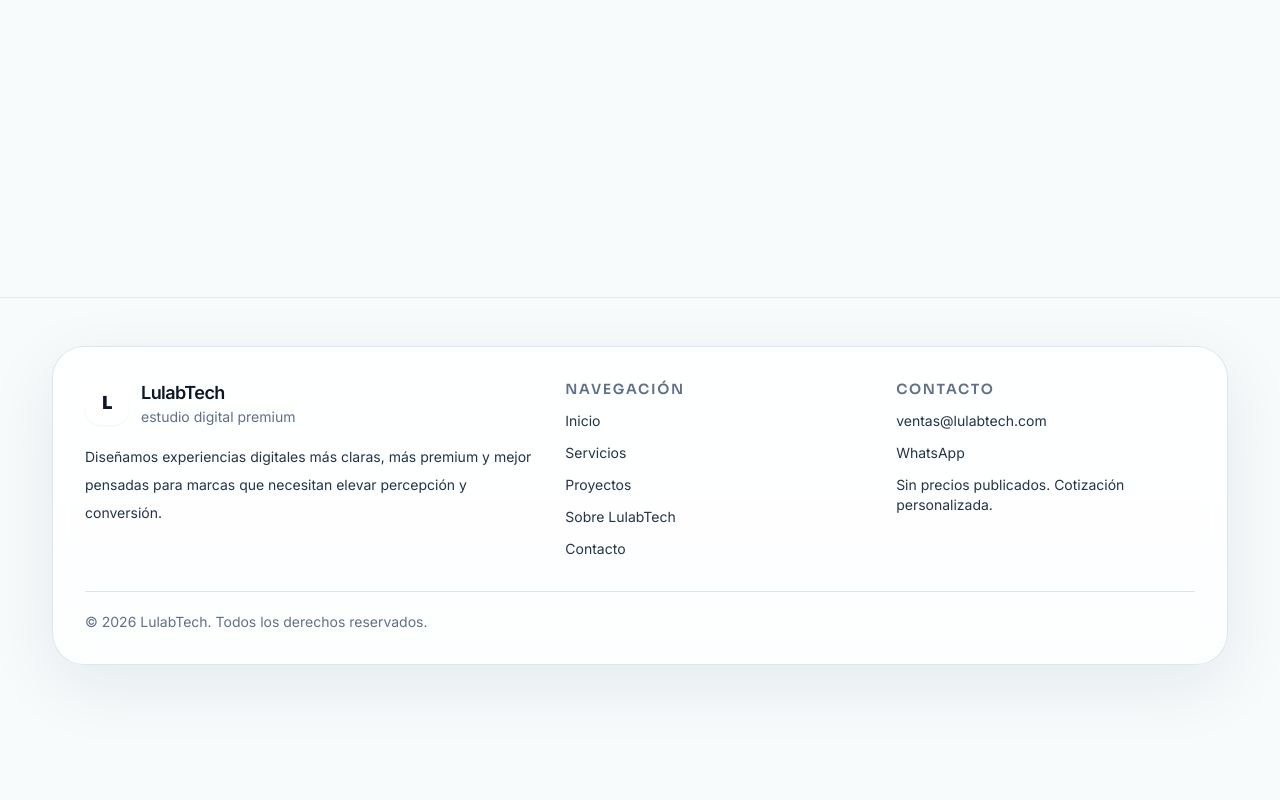
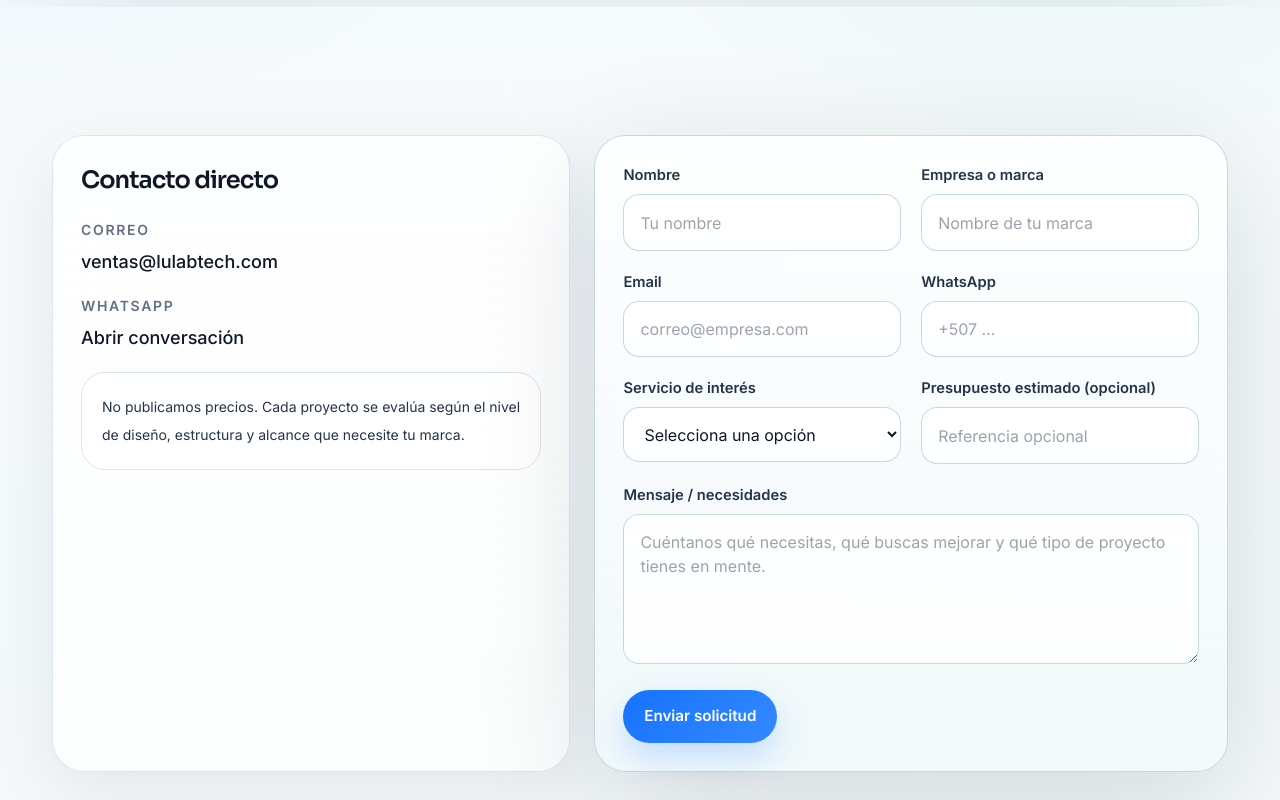
Before and after one commit to lulabtechnology/Lulabtech, a Next.js app: page /contacto in a window 1280 px wide. Before the commit this address had no page. Shown: the part 600-1400 px from the top of the page. Before the commit the page ends 1313 px from the top, so only its background shows below. Built offline with nearby package versions, Linux system fonts and the light colour scheme.

Commit message:
Create page.tsx

```diff
--- /dev/null
+++ b/app/contacto/page.tsx
@@ -0,0 +1,117 @@
+import { PageHero } from "../../components/sections/page-hero";
+import { Container } from "../../components/ui/container";
+
+export default function ContactoPage() {
+  return (
+    <>
+      <PageHero
+        eyebrow="contacto"
+        title="Cuéntanos qué estás construyendo."
+        description="Si necesitas una presencia digital más clara, más seria y mejor pensada, podemos ayudarte a definir la mejor ruta."
+      />
+
+      <section className="section-padding pt-0">
+        <Container>
+          <div className="grid gap-6 lg:grid-cols-[.9fr_1.1fr]">
+            <div className="surface rounded-[32px] p-6 md:p-7">
+              <h2 className="text-2xl font-semibold tracking-[-0.04em]">
+                Contacto directo
+              </h2>
+
+              <div className="mt-6 space-y-5 text-[var(--text-main)]">
+                <div>
+                  <p className="text-sm font-semibold uppercase tracking-[0.12em] text-[var(--text-soft)]">
+                    Correo
+                  </p>
+                  <a
+                    href="mailto:ventas@lulabtech.com"
+                    className="mt-2 block text-lg font-medium text-[var(--text-strong)]"
+                  >
+                    ventas@lulabtech.com
+                  </a>
+                </div>
+
+                <div>
+                  <p className="text-sm font-semibold uppercase tracking-[0.12em] text-[var(--text-soft)]">
+                    WhatsApp
+                  </p>
+                  <a
+                    href="https://wa.me/50700000000"
+                    target="_blank"
+                    rel="noreferrer"
+                    className="mt-2 block text-lg font-medium text-[var(--text-strong)]"
+                  >
+                    Abrir conversación
+                  </a>
+                </div>
+
+                <div className="rounded-[24px] border border-[var(--border-soft)] bg-white/75 p-5">
+                  <p className="text-sm leading-7 text-[var(--text-main)]">
+                    No publicamos precios. Cada proyecto se evalúa según el nivel de
+                    diseño, estructura y alcance que necesite tu marca.
+                  </p>
+                </div>
+              </div>
+            </div>
+
+            <div className="surface-strong rounded-[32px] p-6 md:p-7">
+              <form className="grid gap-5 md:grid-cols-2">
+                <div>
+                  <label className="label">Nombre</label>
+                  <input className="form-input" type="text" placeholder="Tu nombre" />
+                </div>
+
+                <div>
+                  <label className="label">Empresa o marca</label>
+                  <input className="form-input" type="text" placeholder="Nombre de tu marca" />
+                </div>
+
+                <div>
+                  <label className="label">Email</label>
+                  <input className="form-input" type="email" placeholder="correo@empresa.com" />
+                </div>
+
+                <div>
+                  <label className="label">WhatsApp</label>
+                  <input className="form-input" type="text" placeholder="+507 ..." />
+                </div>
+
+                <div>
+                  <label className="label">Servicio de interés</label>
+                  <select className="form-select" defaultValue="">
+                    <option value="" disabled>
+                      Selecciona una opción
+                    </option>
+                    <option>Landing Page</option>
+                    <option>Web Corporativa</option>
+                    <option>Tienda Online</option>
+                    <option>Automatización</option>
+                  </select>
+                </div>
+
+                <div>
+                  <label className="label">Presupuesto estimado (opcional)</label>
+                  <input className="form-input" type="text" placeholder="Referencia opcional" />
+                </div>
+
+                <div className="md:col-span-2">
+                  <label className="label">Mensaje / necesidades</label>
+                  <textarea
+                    className="form-textarea"
+                    placeholder="Cuéntanos qué necesitas, qué buscas mejorar y qué tipo de proyecto tienes en mente."
+                  />
+                </div>
+
+                <div className="md:col-span-2">
+                  <button type="submit" className="btn-primary">
+                    Enviar solicitud
+                  </button>
+                </div>
+              </form>
+            </div>
+          </div>
+        </Container>
+      </section>
+    </>
+  );
+}
```
